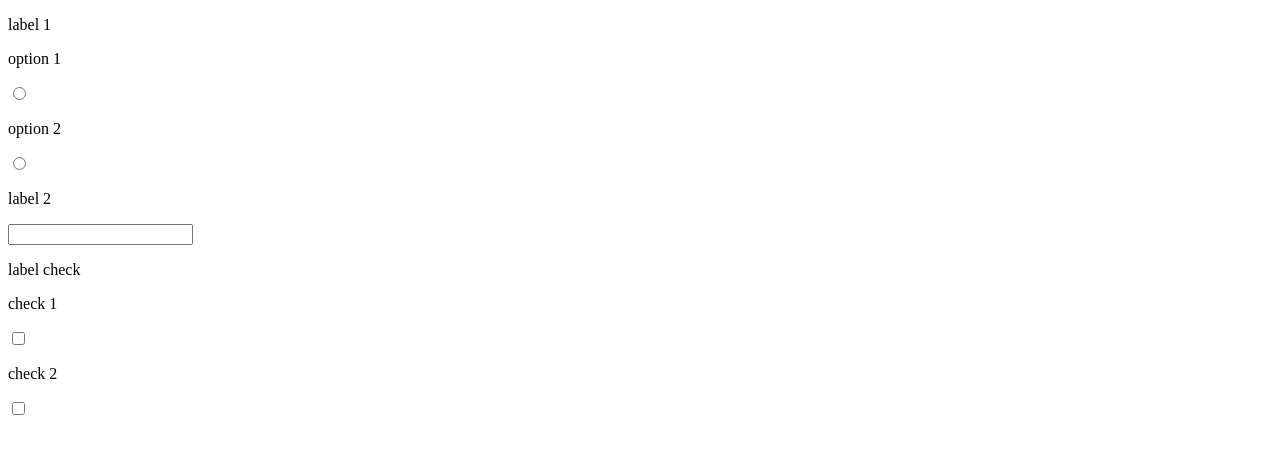
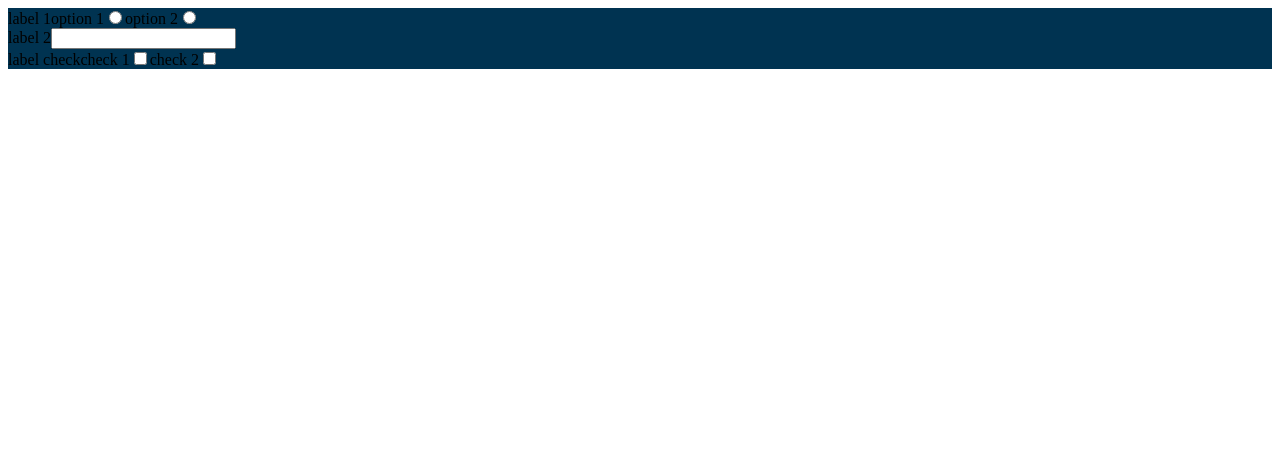
Before and after one commit to AdrianZelada/CreateForm, a website: page index.html in a window 1280 px wide. Drawn offline with nearby package versions, Linux system fonts and the light colour scheme.

Commit message:
otra vez

```diff
--- /dev/null
+++ b/css/createForm.css
@@ -0,0 +1,3 @@
+.CreateForm{
+    background: #003351;
+}
--- a/index.html
+++ b/index.html
@@ -3,18 +3,22 @@
 <head>
 	<title>Create Form</title>
     <script type="text/javascript" src="js/CreateForm.js"></script>
+    <link rel="stylesheet" href="css/CreateForm.css"/>
+    <script type="text/javascript" src="https://cdnjs.cloudflare.com/ajax/libs/jquery/1.11.2/jquery.js"></script>
+
 	<!--<script type="text/javascript" src="js/test.js"></script>-->
 </head>
 <body>
 <div id="frame"></div>
 <script>
+
 	 new CreateForm({
         Content:"frame",
          Forms:[
              {
-                type:'radio',
-                label:"label 1",
-                _id:"name",
+                 type: 'radio',
+                 label: "label 1",
+                 _id: "name",
                  name_group:'Grupo 1',
                  options:[
                      {
@@ -49,15 +53,6 @@
                  ]
              }
         ]});
-/*
-	var newla=document.createElement('p');
-// .appendChild(document.createTextNode("hola"))
-
-	newla.textContent="holasas";
-	document.body.appendChild(newla);
-
-	console.log(newla);
-*/
 
 </script>
 
--- a/js/CreateForm.js
+++ b/js/CreateForm.js
@@ -6,31 +6,33 @@ var CreateForm = function(ObjectConfig){
 
 	ObjectConfig.Forms.forEach(function(item){
         //mandar los objetos con la funcion Bind .... enviandole como en el video xD
-
-      // var mask=NewObject.mak.bind(item);
-       //Content.appendChild(mask());
-
         var obForm=new NewObject(item);
         Content.appendChild(obForm.mak());
-
-        // agregar los objetos al container ..... add(mask);
 	});
 };
 
 var NewObject=function(ObjectF){
+
 	type=ObjectF.type ? ObjectF.type : 'text' ;
 	label=ObjectF.label ?  ObjectF.label : 'Label 1';
     _id=ObjectF._id ? ObjectF._id : '_1';
     options=ObjectF.options ? ObjectF.options : [];
     group_title=ObjectF.group_title ? ObjectF.group_title : 'title group';
     name_group=ObjectF.name_group ? ObjectF.name_group : 'group1';
+    callback=ObjectF.callback ? ObjectF.callback : null;
+
+    Class=ObjectF.Class ? ObjectF.Class : 'CreateForm';
+
+
     this.mak=function(){
         var NewContent=document.createElement('div');
-        var NewLabel=document.createElement('p');
+            NewContent.className=Class;
+        console.log(NewContent.className);
+        var NewLabel=document.createElement('label');
         NewLabel.textContent=label;
         if(type=="radio" || type=="checkBox"){
-            var resutl=this.mak_RadioBox();
-            NewContent.appendChild(resutl);
+            var result=this.mak_RadioBox();
+            NewContent.appendChild(result);
         }else{
             var NewInput=document.createElement('input');
             NewInput.type=type;
@@ -40,16 +42,18 @@ var NewObject=function(ObjectF){
         }
         return NewContent;
     };
+
     this.mak_RadioBox=function(){
+
         var ContentRadioBox=document.createElement('div');
-        var labelGroup=document.createElement('p');
+        var labelGroup=document.createElement('label');
         var handleEvent=(type!="radio") ? "onclick" : "onchange";
         ContentRadioBox.dataName=name_group;
         labelGroup.textContent=label;
         ContentRadioBox.appendChild(labelGroup);
 
         options.forEach(function(item){
-            var labelRadio=document.createElement('p');
+            var labelRadio=document.createElement('label');
             labelRadio.textContent=item.title;
             var NewOption=document.createElement('input');
             NewOption.type=type;
```
Lines whose indentation alone changed are shown as unchanged.
